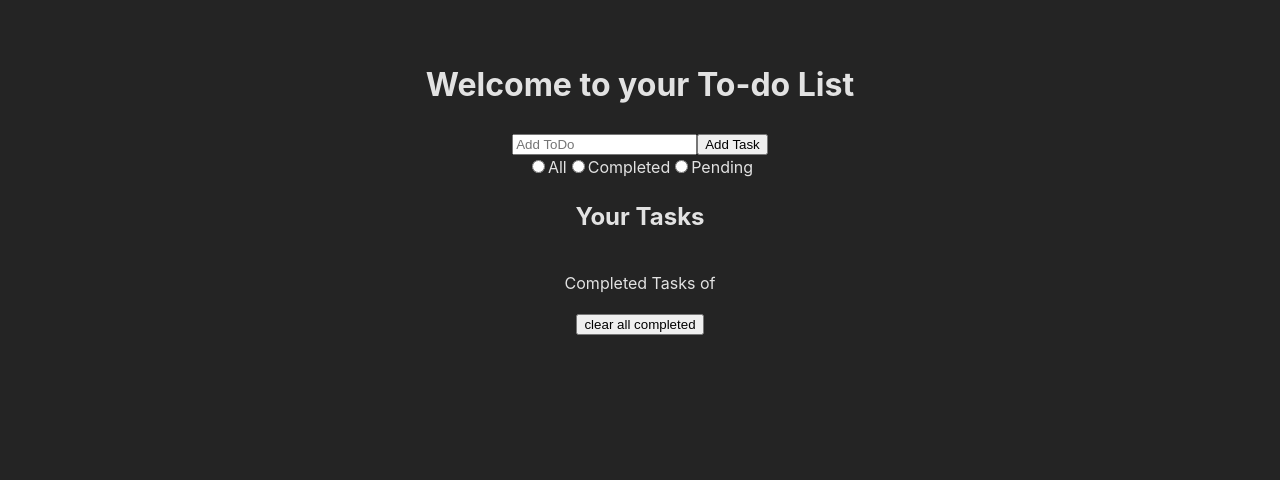
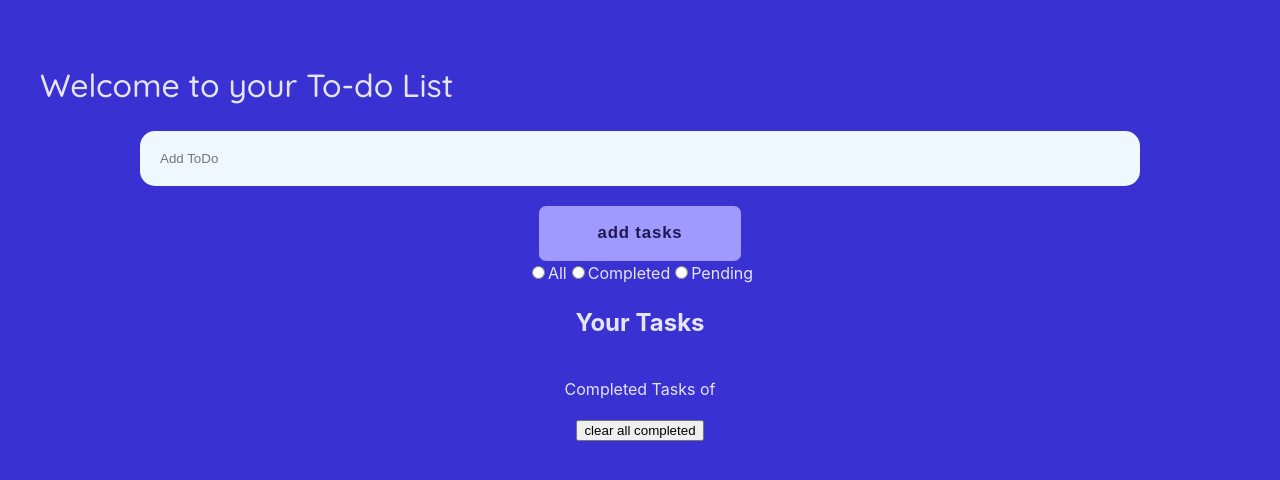
Before and after one commit to AndresNei20/Web-2024-1, a React (Vite) app in the folder ToDo-app/: page / in a window 1280 px wide. Shown: the top 480 px of the page. Built offline with nearby package versions, Linux system fonts and the light colour scheme.

Commit message:
css style input and button

```diff
--- a/ToDo-app/index.html
+++ b/ToDo-app/index.html
@@ -5,6 +5,9 @@
     <link rel="icon" type="image/svg+xml" href="/vite.svg" />
     <meta name="viewport" content="width=device-width, initial-scale=1.0" />
     <title>ToDo App</title>
+    <link rel="preconnect" href="https://fonts.googleapis.com">
+<link rel="preconnect" href="https://fonts.gstatic.com" crossorigin>
+<link href="https://fonts.googleapis.com/css2?family=Quicksand:wght@300..700&display=swap" rel="stylesheet">
   </head>
   <body>
     <div id="root"></div>
--- a/ToDo-app/src/App.css
+++ b/ToDo-app/src/App.css
@@ -4,3 +4,13 @@
   padding: 2rem;
   text-align: center;
 }
+
+h1 {
+  font-family: "Quicksand", sans-serif;
+  font-size: 32px;
+  font-optical-sizing: auto;
+  font-weight: 500;
+  font-style: normal;
+
+  text-align: start;
+}
--- a/ToDo-app/src/components/Form/Form.css
+++ b/ToDo-app/src/components/Form/Form.css
@@ -0,0 +1,126 @@
+:root {
+    --hueStep: 90;
+    --delayStep: 0.115s;
+}
+
+.input-task {
+    background-color: aliceblue;
+    border: none;
+    border-radius: 15px;
+    padding: 20px;
+    width: 80%;
+    margin-bottom: 20px;
+    color: black;
+}
+
+.button-div {
+    display: grid;
+    place-content: center;
+}
+
+.btn {
+    background: hsl(var(--hue), 98%, 80%);
+    border: none;
+    width: 100%;
+    border-radius: 7px;
+    cursor: pointer;
+    color: rgb(30, 25, 81);
+    font: 600 1.05rem/1 "Nunito", sans-serif;
+    letter-spacing: 0.05em;
+    overflow: hidden;
+    padding: 1.15em 3.5em;
+    min-height: 3.3em;
+    position: relative;
+    text-transform: lowercase;
+}
+
+.btn--yellow {
+    --hue: 46;
+}
+
+.btn--green {
+    --hue: 163;
+}
+
+.btn--purple {
+    --hue: 244;
+}
+
+.btn--red {
+    --hue: 0;
+}
+
+.btn--blue {
+    --hue: 210;
+}
+
+.btn:hover {
+    outline: 3px solid hsl(var(--hue), 98%, 80%);
+}
+
+.btn + .btn {
+    margin-top: 2.5em;
+}
+
+.btn__txt {
+    position: relative;
+    z-index: 2;
+}
+
+.btn__bg {
+    background: hsl(var(--hueBg), 98%, 80%);
+    border-radius: 50%;
+    display: block;
+    height: 0;
+    left: 50%;
+    margin: -50% 0 0 -50%;
+    padding-top: 100%;
+    position: absolute;
+    top: 50%;
+    width: 100%;
+    transform: scale(0);
+    transform-origin: 50% 50%;
+    transition: transform 0.175s cubic-bezier(0.5, 1, 0.89, 1);
+    z-index: 1;
+}
+
+.btn__bg:nth-of-type(1) {
+    --hueBg: calc(var(--hue) - 20);
+    transition-delay: 0.5s * (4 - 1);
+}
+
+.btn__bg:nth-of-type(2) {
+    --hueBg: calc(var(--hue) - 40);
+    transition-delay: 0.5s * (4 - 2);
+}
+
+.btn__bg:nth-of-type(3) {
+    --hueBg: calc(var(--hue) - 60);
+    transition-delay: 0.5s * (4 - 3);
+}
+
+.btn__bg:nth-of-type(4) {
+    --hueBg: calc(var(--hue) - 80);
+    transition-delay: 0.5s * (4 - 4);
+}
+
+.btn:hover .btn__bg {
+    transform: scale(1.5);
+    transition: transform 0.35s cubic-bezier(0.11, 0, 0.5, 0);
+}
+
+.btn:hover .btn__bg:nth-of-type(1) {
+    transition-delay: 0.5s * 1;
+}
+
+.btn:hover .btn__bg:nth-of-type(2) {
+    transition-delay: 0.5s * 2;
+}
+
+.btn:hover .btn__bg:nth-of-type(3) {
+    transition-delay: 0.5s * 3;
+}
+
+.btn:hover .btn__bg:nth-of-type(4) {
+    transition-delay: 0.5s * 4;
+}
--- a/ToDo-app/src/components/Form/Form.jsx
+++ b/ToDo-app/src/components/Form/Form.jsx
@@ -30,14 +30,22 @@ export const Form = ({addTodo}) => {
           placeholder='Add ToDo'
           value={inputValue}
           onChange={handleInputChange}
-          onKeyDown={handleKeyDown}>
+          onKeyDown={handleKeyDown}
+          className="input-task">
 
         </input>
-        <button
-          type='submit'
-          onClick={handleAddTodo}>
-            Add Task
-        </button>
+
+        <div className='button-div'>
+        <button type="submit" className="btn btn--purple"
+        onClick={handleAddTodo}>
+	<span className="btn__txt">Add Tasks</span>
+	<i class="btn__bg" aria-hidden="true"></i>
+	<i class="btn__bg" aria-hidden="true"></i>
+	<i class="btn__bg" aria-hidden="true"></i>
+	<i class="btn__bg" aria-hidden="true"></i>
+</button>
+</div>
+
     </div>
 
   )
--- a/ToDo-app/src/index.css
+++ b/ToDo-app/src/index.css
@@ -5,7 +5,7 @@
 
   color-scheme: light dark;
   color: rgba(255, 255, 255, 0.87);
-  background-color: #242424;
+  background-color: rgb(57, 49, 209);
 
   font-synthesis: none;
   text-rendering: optimizeLegibility;
```
